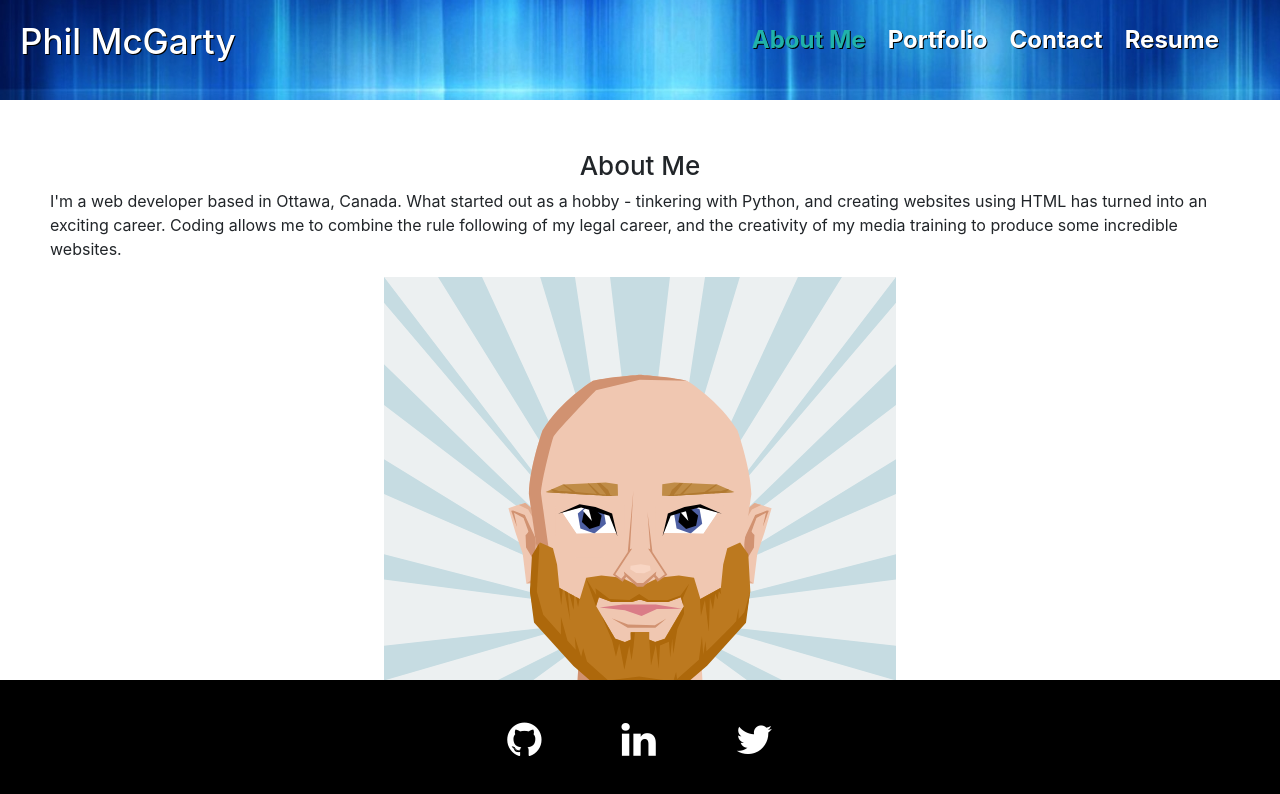
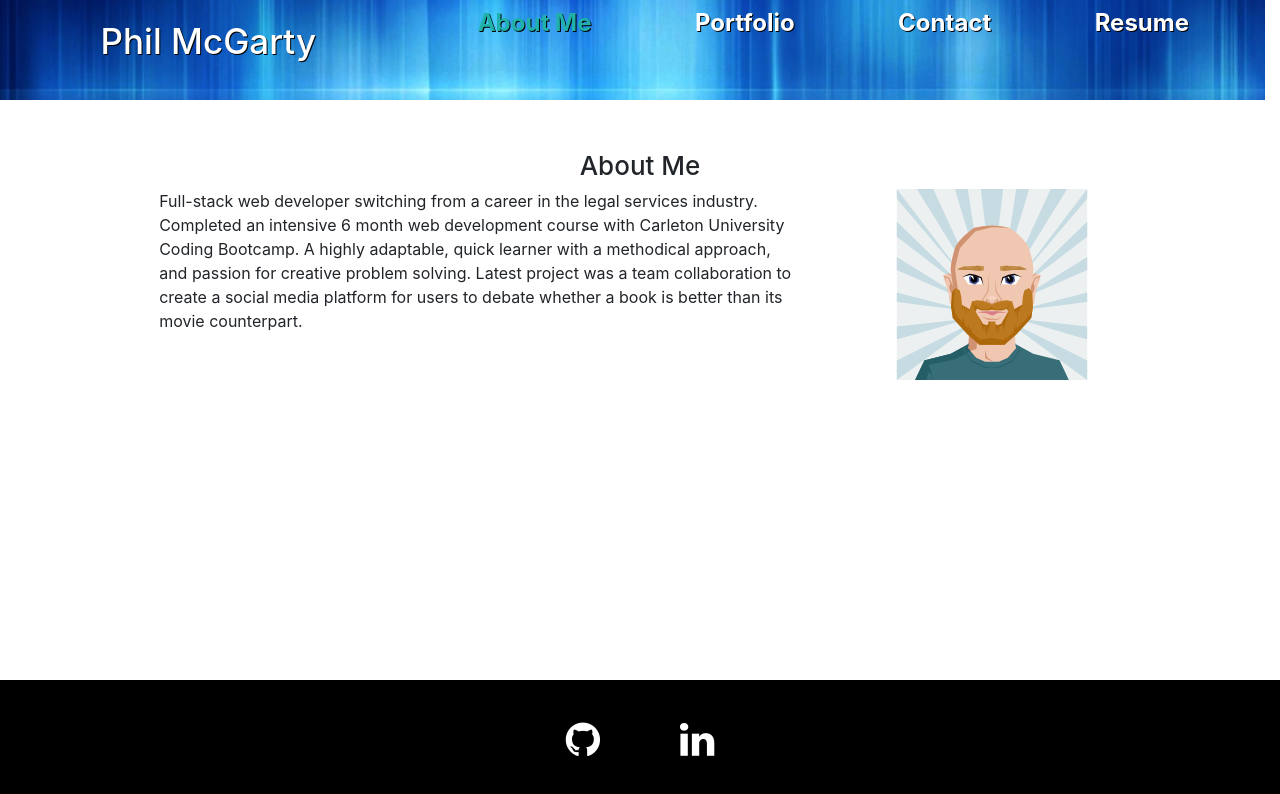
Before and after one commit to philmcgarty/react-portfolio, a React (Create React App) app: page / in a window 1280 px wide. Shown: the top 794 px of the page. Built offline with nearby package versions, Linux system fonts and the light colour scheme.

Commit message:
layout tweaks

```diff
--- a/src/components/AboutMe.js
+++ b/src/components/AboutMe.js
@@ -1,17 +1,28 @@
 import React from "react";
 import Avatar from '../assets/images/AvatarMaker.svg';
 // About Me section
-function AboutMe () {
+function AboutMe() {
     return (
         <>
             <h2>About Me</h2>
-            <p className="about-me-text">
-                I'm a web developer based in Ottawa, Canada.
-                What started out as a hobby - tinkering with Python, and creating websites using HTML has turned into an exciting career.
-                Coding allows me to combine the rule following of my legal career, and the creativity of my media training to produce some incredible websites.
-            </p>
-            {/* avatar style image */}
-            <img className="avatar-image" src={Avatar} alt="Web Developer Phil McGarty"/>
+            <div className="row">
+                <div className="col-lg-1 col-sm-0"></div>
+                <div className="col-lg-7 col-sm-12">
+                    <p className="about-me-text">
+                        Full-stack web developer switching from a career in the legal services industry.
+                        Completed an intensive 6 month web development course with Carleton University Coding Bootcamp.
+                        A highly adaptable, quick learner with a methodical approach, and passion for creative problem solving.
+                        Latest project was a team collaboration to create a social media platform for users to debate whether a book is better than its movie counterpart.
+                    </p>
+                </div>
+                <div className="col-lg-3 col-sm-12">
+                    {/* avatar style image */}
+                    <img className="avatar-image float-left" src={Avatar} alt="Web Developer Phil McGarty" />
+                </div>
+                <div className="col-lg-1 col-sm-0"></div>
+            </div>
+
+
         </>
     )
 }
--- a/src/components/Footer.js
+++ b/src/components/Footer.js
@@ -13,9 +13,9 @@ function Footer(){
                 <i className='fa fa-linkedin'></i>
             </a>
             {/* Twitter Link */}
-            <a href="https://twitter.com/philmcgarty" target="_blank">
+            {/* <a href="https://twitter.com/philmcgarty" target="_blank">
                 <i className="fa fa-twitter"></i>
-            </a>
+            </a> */}
         </footer>
     )
 }
--- a/src/components/Header.js
+++ b/src/components/Header.js
@@ -10,14 +10,19 @@ function Header(props) {
     } = props;
 
     return (
-        <header className="hero">
+        <header className="hero row">
+            <div className="col-md-4">
                 <h1>Phil McGarty</h1>
+            </div>
+            <div className="col-md-8">
                 {/* return nav links */}
                 <Navigation
                     categories={categories}
                     setCurrentCategory={setCurrentCategory}
                     currentCategory={currentCategory}
                 />
+            </div>
+
         </header>
     )
 }
--- a/src/components/Resume.js
+++ b/src/components/Resume.js
@@ -1,8 +1,8 @@
 import React from "react";
 // resume page
-function Resume () {
+function Resume() {
     // function to prevent page reload on button press - button doesn't do anything yet - will allow download of resume when backend added
-    function buttonClick(e){
+    function buttonClick(e) {
         e.preventDefault();
         console.log('Download')
     };
@@ -10,8 +10,9 @@ function Resume () {
     return (
         <>
             <h2>Resume</h2>
-            {/* resume download button - for future use */}
-            <p>Download a copy of my resume <button type="submit" onClick={buttonClick}>Download Resume</button></p>
+
+            <div className="row">
+                <div className="col-md-6 col-sm-12">
                     <h3>Front-end Proficiencies</h3>
                     <ul className="skill-list">
                         <li>HTML</li>
@@ -22,6 +23,8 @@ function Resume () {
                         <li>React</li>
                         <li>Handlebars</li>
                     </ul>
+                </div>
+                <div className="col-md-6 col-sm-12">
                     <h3>Back-end Proficiencies</h3>
                     <ul className="skill-list">
                         <li>Node.js</li>
@@ -32,6 +35,12 @@ function Resume () {
                         <li>APIs</li>
                         <li>GraphQL</li>
                     </ul>
+                </div>
+            </div>
+
+            {/* resume download button - for future use */}
+            <p><button type="submit" onClick={buttonClick}>Download Resume</button></p>
+
         </>
     )
 }
--- a/src/index.css
+++ b/src/index.css
@@ -95,8 +95,8 @@ footer {
 }
 /* avatar style picture on about me page */
 .avatar-image {
-  width: 40%;
-  height: 40%;
+  width: 80%;
+  height: 80%;
 }
 
 h2 {
@@ -156,3 +156,17 @@ form {
 .project-icon {
   color: lightgreen;
 }
+
+/* media queries */
+
+@media only screen and (max-width: 800px) {
+  .hero {
+    height: 150px;
+  }
+}
+
+@media only screen and (max-width: 600px) {
+  .hero {
+    height: 200px;
+  }
+}
```
Lines whose indentation alone changed are shown as unchanged.
